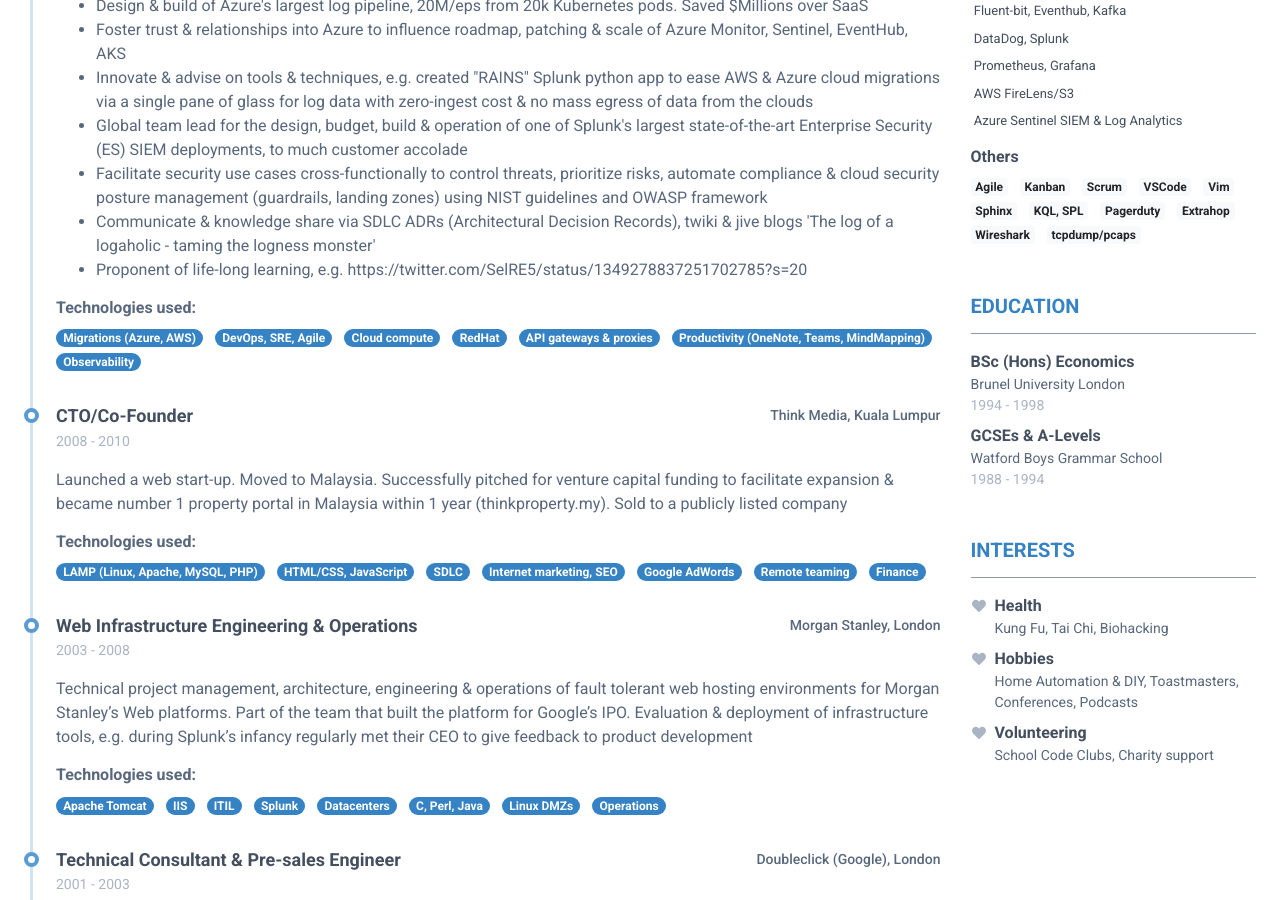
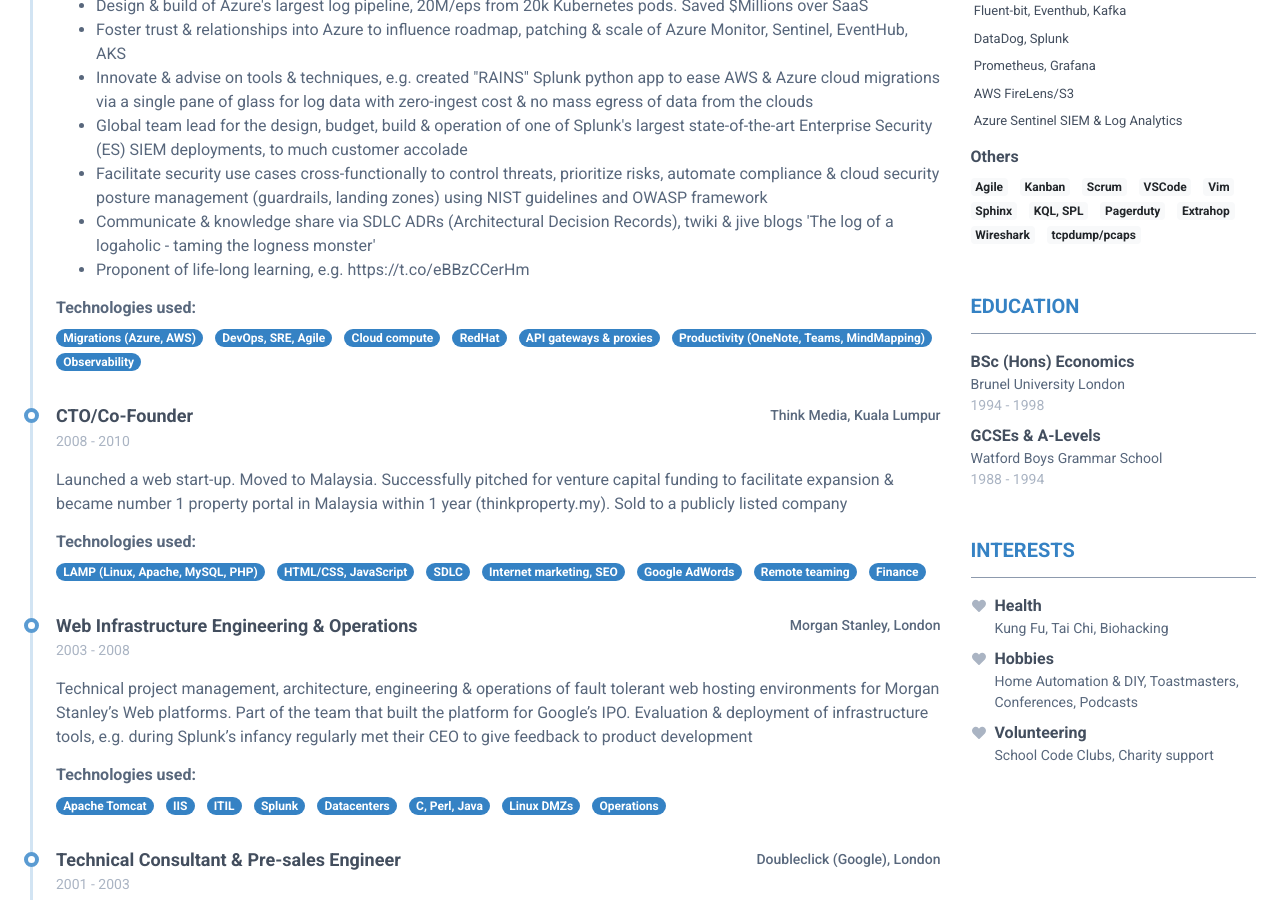
Before and after one commit to Hamy200/resume, a Jekyll site: the page built from index.markdown, in a window 1280 px wide and 900 px high, scrolled down 703 px. Built offline with Jekyll 4.4.1, drawn with Linux system fonts in a browser that asks for light colours; nearby versions of some CDN libraries; part of the change alters nothing that is shown.

Commit message:
Update data.yml

```diff
--- a/_data/data.yml
+++ b/_data/data.yml
@@ -55,7 +55,7 @@ experiences:
         - Global team lead for the design, budget, build & operation of one of Splunk's largest state-of-the-art Enterprise Security (ES) SIEM deployments, to much customer accolade
         - Facilitate security use cases cross-functionally to control threats, prioritize risks, automate compliance & cloud security posture management (guardrails, landing zones) using NIST guidelines and OWASP framework
         - Communicate & knowledge share via SDLC ADRs (Architectural Decision Records), twiki & jive blogs 'The log of a logaholic - taming the logness monster'
-        - Proponent of life-long learning, e.g. https://twitter.com/SelRE5/status/1349278837251702785?s=20
+        - Proponent of life-long learning, e.g. https://t.co/eBBzCCerHm
     technologies:
       - Migrations (Azure, AWS)
       - DevOps, SRE, Agile
```
